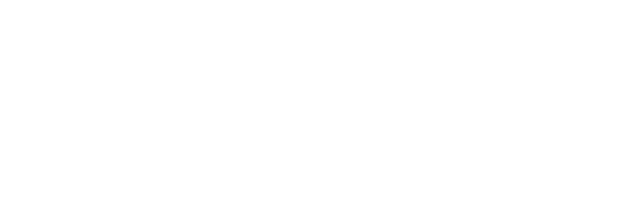
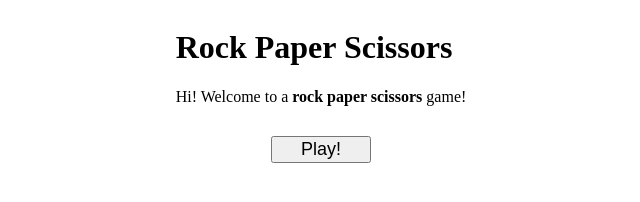
Before and after one commit to vovob0t/js-rock-paper-scissors, a plain HTML site: page index.html in a window 1280 px wide. Shown: the whole page, without its empty margins (319-959 px from the left). Drawn offline with Linux system fonts and the light colour scheme.

Commit message:
Add gui ellements and starting logic

```diff
--- a/index.html
+++ b/index.html
@@ -9,7 +9,20 @@
 </head>
 
 <body>
-
+    <div class="container">
+        <h1 class="gameName">Rock Paper Scissors</h1>
+        <div>
+            <span>Hi! Welcome to a <strong>rock paper scissors</strong> game!</span>
+        </div>
+        <div class="gameBtns">
+            <div class="start">
+                <button id="startBtn">Play!</button>
+            </div>
+            <button id="rock">Rock</button>
+            <button id="paper">Paper</button>
+            <button id="scissors">Scissors</button>
+        </div>
+    </div>
 </body>
 
 </html>
--- a/script.js
+++ b/script.js
@@ -2,7 +2,7 @@
 
 const toolsBtns = document.querySelectorAll(".gameBtns > button");
 
-
+toggleToolsBtns()
 function toggleToolsBtns() {
     toolsBtns.forEach(btn => {
         console.log(btn.checkVisibility());
```
